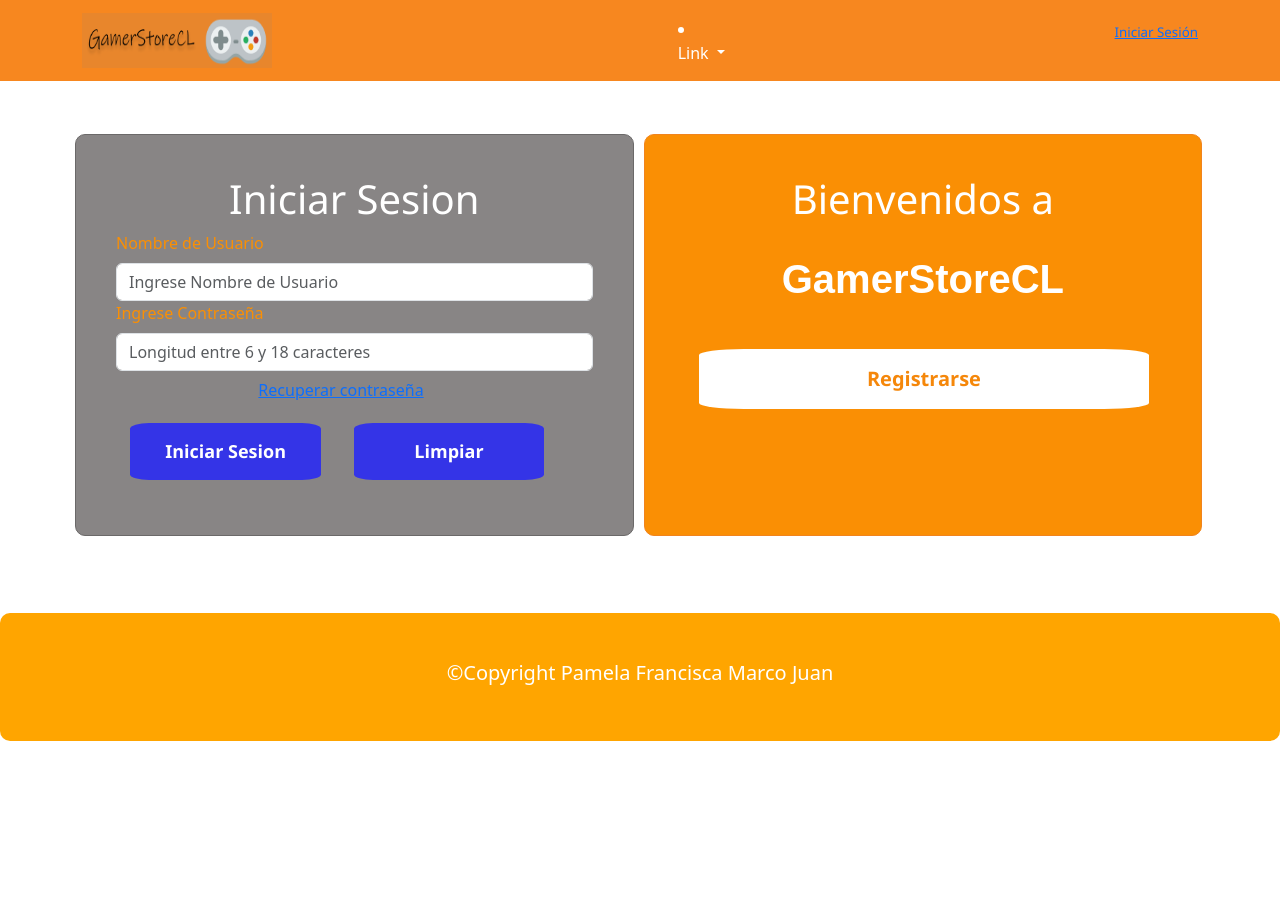
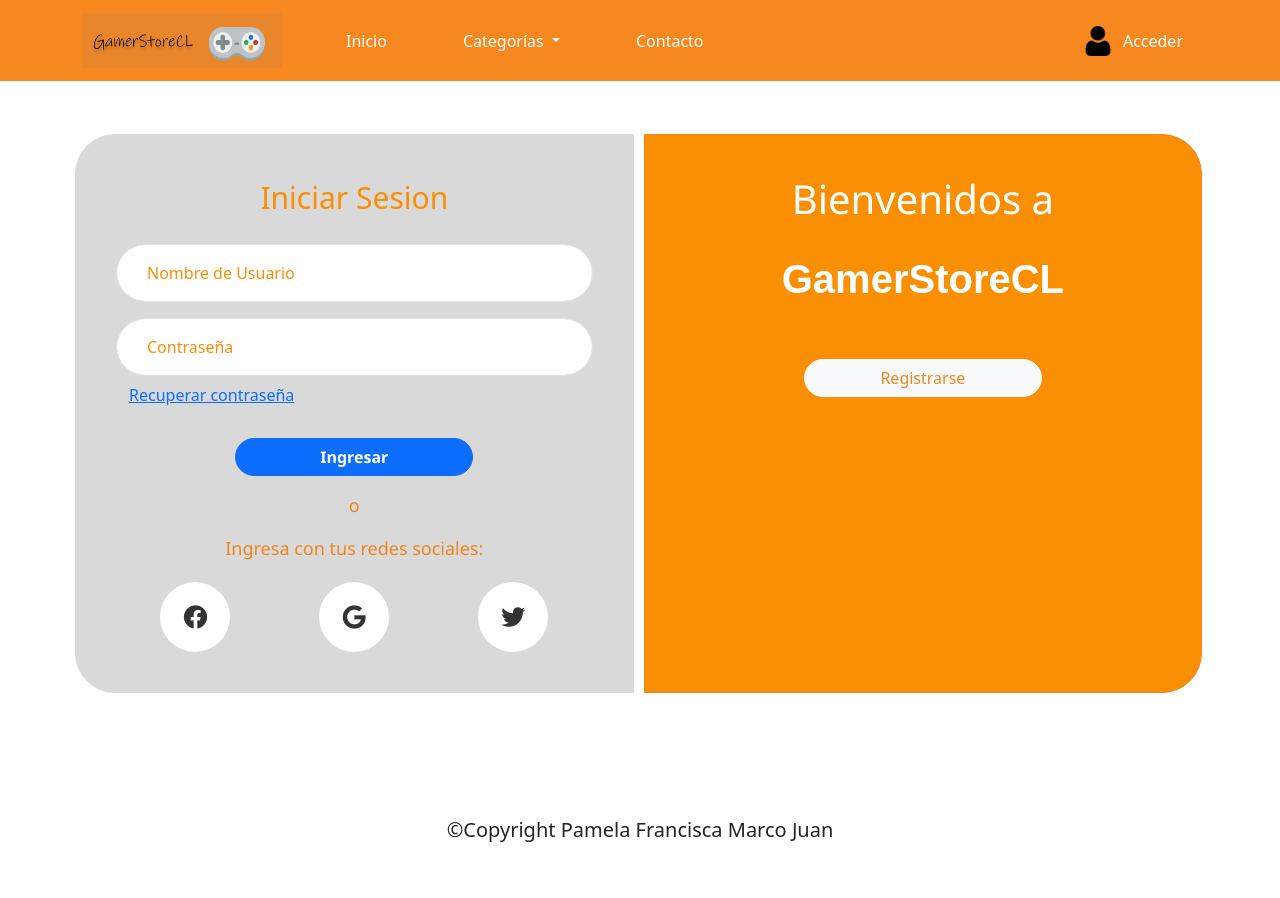
Before and after one commit to JuanmirandaSiromax/gamerstorecl, a Django app: page / in a window 1280 px wide. Before the commit the page ends 741 px from the top, so only its background shows below. Run offline with Django 4.2, Linux system fonts and the light colour scheme.

Commit message:
Se realizan modificaciones en la pagina principal

```diff
--- a/duoc/settings.py
+++ b/duoc/settings.py
@@ -81,9 +81,9 @@ WSGI_APPLICATION = 'duoc.wsgi.application'
 DATABASES = {
     'default': {
         'ENGINE': 'django.db.backends.oracle',
-        'NAME': '127.0.0.1:1521/orcl',
-        'USER': 'system',
-        'PASSWORD': 'sirona',
+        'NAME': 'localhost:1521/xe',
+        'USER': 'gamerstore',
+        'PASSWORD': 'gamerstore123',
 
         'TEST':{
             'USER': 'default_test',
--- a/mientretencion/static/css/estilo.css
+++ b/mientretencion/static/css/estilo.css
@@ -3,20 +3,23 @@ body {
     background-size: 100% 100%;
     background-repeat: no-repeat;
     background-attachment: fixed;
-    color:white;
 
 }
+
+a{
+  text-decoration: none;
+}
  .box1 {
-  border-radius: 10px;
+  border-radius: 40px 0px 0px 40px;
   width: 49%;
   padding: 40px;
-  border: 1px solid #6b6969;
+  border: 1px solid #D9D9D9;
   margin: 5px;
-  background-color: #888585;
+  background-color: #D9D9D9;
   color: #fa8f04;
   }
  .box2 {
-  border-radius: 10px;
+  border-radius: 0px 40px 40px 0px;
   width: 49%;
   padding: 40px;
   border: 1px solid #f1841d;
@@ -169,7 +172,7 @@ body {
 
   .boton2{
     background-color:  white;
-    border: 10px;;
+    border: 10px;
     color: rgb(245, 135, 10);
     padding: 15px 32px;
     text-align: center;
@@ -226,17 +229,15 @@ body {
   }
 
   .btn-primary {
-    background-color: #250031;
     color: white;
-    border-color: #250031;
     font-family: 'Segoe UI';
     font-weight: bold;
     font-size: 100%;
+    border-radius: 30px;
+    transition: all 0.3s ease;
   }
-
-  .btn-primary:hover {
-    background-color: #14002b;
-    border-color: #14002b;
+  .btn-primary:hover{
+    transform: scale(1.05);
   }
 
   .list-group-item {
@@ -251,3 +252,89 @@ body {
     height: 80%;
     box-shadow: 0 4px 8px rgba(0, 0, 0, 0.2);
   }
+
+.titulo-reg{
+  color: black;
+  text-align: center;
+  justify-content: center;
+  font-size: 20px;
+}
+
+.titulo-login{
+  color: #fa8f04;
+  text-align: center;
+  justify-content: center;
+  font-size: 30px;
+  font-weight:250;
+}
+
+.form-floating label {
+  padding-left: 30px;
+}
+
+.form-floating input {
+  border-radius: 30px;
+  text-indent: 20px;
+}
+
+.btn-light{
+  color: #f1841d;
+  border-radius: 30px;
+  transition: all 0.3s ease;
+}
+.btn-light:hover{
+  transform: scale(1.05);
+  color: #f1841d;
+}
+
+.login-button {
+  display: inline-flex;
+  align-items: center;
+  justify-content: space-between;
+  padding: 10px 15px;
+  color: white;
+  border: none;
+  border-radius: 5px;
+  cursor: pointer;
+  transition: background-color 0.3s ease;
+}
+
+
+.user-icon {
+  margin-right: 10px;
+}
+
+.button-text {
+  color: white;
+  margin-left: 10px;
+}
+
+.texto-login{
+  display: flex;
+  align-items: center;
+  justify-content: center;
+  color: #f1841d;
+  font-size: 18px;
+}
+
+.redes-sociales {
+  display: flex;
+  justify-content: space-around;
+  margin-top: 20px;
+}
+
+.red-social {
+  background-color: white;
+  border-radius: 50%;
+  width: 70px;
+  height: 70px;
+  display: flex;
+  align-items: center;
+  justify-content: center;
+  cursor: pointer;
+}
+
+.red-social i {
+  font-size: 24px;
+  color: #333;
+}
--- a/mientretencion/templates/auth/index.html
+++ b/mientretencion/templates/auth/index.html
@@ -11,17 +11,35 @@
         <div class="col-6 mb-6 box1">
             <form action="" method="POST">
                 {% csrf_token %}
-                <h1>Iniciar Sesion</h1>
-                <label for="usuario" class="form-label">Nombre de Usuario</label>
-                <input type="text" class="form-control" name="usuario" id="usuario" placeholder="Ingrese Nombre de Usuario">
-                <small class="text-danger" id="NombreUsuario-error"></small>
+                <div class="titulo-login mb-4">Iniciar Sesion</div>
+                <div class="form-floating mb-3">
+                    <input type="text" class="form-control" name="usuario" id="usuario" placeholder="Ingrese Nombre de Usuario">
+                    <label for="floatingInput">Nombre de Usuario</label>
+                  </div>
+                  <div class="form-floating">
+                    <input type="password" class="form-control" name="pass" id="pass" placeholder="Ingrese Contraseña">
+                    <label for="floatingPassword">Contraseña</label>
+                </div>
+                <small class="text-danger" id="pass-error"></small>
 
-                <label for="pass" class="form-label">Ingrese Contraseña</label>
-                <input type="password" class="form-control" name="pass" id="pass" placeholder="Longitud entre 6 y 18 caracteres">
-                <small class="text-danger" id="pass-error"></small>
-                <a href="{% url 'recuperar_contrasenna' %}" class="btn btn-link" style="width: 450px">Recuperar contraseña</a>
-                <button type="submit" class="boton1">Iniciar Sesion</button>
-                <button type="reset" class="boton1">Limpiar</button>
+                <a href="{% url 'recuperar_contrasenna' %}" class="btn btn-link ms-auto" style="margin-left: auto;">Recuperar contraseña</a>
+                <div class="d-grid gap-2 col-6 mx-auto">
+                    <button class="btn btn-primary mt-4" type="submit">Ingresar</button>
+                </div>
+                <p class="texto-login mt-3">o</p>
+                <p class="texto-login">Ingresa con tus redes sociales: </p>
+                <!-- Logos Redes Sociales -->
+                <div class="redes-sociales">
+                    <a class="red-social" href="#">
+                        <i class="fab fa-facebook"></i>
+                    </a>
+                    <a class="red-social" href="#">
+                        <i class="fab fa-google"></i>
+                    </a>
+                    <a class="red-social" href="#">
+                        <i class="fab fa-twitter"></i>
+                    </a>
+                </div>
 
             </form>
         </div>
@@ -29,21 +47,18 @@
         <div class="col-6 mb-6 box2">
             <form action="" method="POST">
                 {% csrf_token %}
-
                 <h1>Bienvenidos a </h1>
                 <br>
                 <h1 style="font-family: 'Ink Free', sans-serif;font-weight: bold;">GamerStoreCL</h1>
                 <br>
-                <a href="{% url 'formulario' %}" class="boton2" style="width: 450px">Registrarse</a>
+                <div class="d-grid gap-2 col-6 mx-auto">
+                    <a href="{% url 'formulario' %}" class="btn btn-light mt-4" type="button">Registrarse</a>
+                </div>
             </form>
         </div>
     </div>
-</div>
-<br>
-<br>
-<br>
-
-<footer class="text-center py-5 estilo-footer">
-    <h5>&copy;Copyright Pamela Francisca Marco Juan</h5>
-</footer>
+    </div>
+    <br>
+    <br>
+    <br>
 {% endblock %}
--- a/mientretencion/templates/base.html
+++ b/mientretencion/templates/base.html
@@ -6,9 +6,10 @@
   <meta charset="UTF-8">
   <meta name="viewport" content="width=device-width, initial-scale=1.0">
   <!-- Bootstrap CSS -->
-  <link href="https://cdn.jsdelivr.net/npm/bootstrap@5.3.1/dist/css/bootstrap.min.css" rel="stylesheet"
-    integrity="sha384-4bw+/aepP/YC94hEpVNVgiZdgIC5+VKNBQNGCHeKRQN+PtmoHDEXuppvnDJzQIu9" crossorigin="anonymous">
+  <link href="https://cdn.jsdelivr.net/npm/bootstrap@5.3.2/dist/css/bootstrap.min.css" rel="stylesheet" integrity="sha384-T3c6CoIi6uLrA9TneNEoa7RxnatzjcDSCmG1MXxSR1GAsXEV/Dwwykc2MPK8M2HN" crossorigin="anonymous">
   <link rel="stylesheet" href="{% static 'css/estilo.css' %}">
+  <link rel="stylesheet" href="https://cdnjs.cloudflare.com/ajax/libs/font-awesome/5.15.3/css/all.min.css" integrity="sha384-SZXxX4whJ79/gErwcOYf+zWLeJdY/qpuqC4cAa9rOGUstPomtqpuNWT9wdPEn2fk" crossorigin="anonymous">
+
   <title>GamerStoreCL</title>
 </head>
 
@@ -16,48 +17,46 @@
   <nav class="navbar navbar-expand-lg bg-orange">
     <div class="container">
       <a class="navbar-brand" href="#">
-        <img src={% static '/imagenes/logo.png' %} alt="" width="190" height="55">
+        <img src={% static '/imagenes/logo3.png' %} alt="" width="200" height="55" style="background: none; border: none;">
       </a>
+      <div class="collapse navbar-collapse" id="navbarText">
+        <ul class="navbar-nav me-auto mb-2 mb-lg-0">
+          <li class="nav-item">
+            <a class="nav-link active" aria-current="page" href="#" style="color: #fff; margin-right: 60px;margin-left: 40px;">Inicio</a>
+          </li>
           <li class="nav-item dropdown">
-        <a class="nav-link dropdown-toggle" href="#" id="navbarScrollingDropdown" role="button" data-bs-toggle="dropdown" aria-expanded="false">
-          Link
+            <a class="nav-link dropdown-toggle" href="#" role="button" data-bs-toggle="dropdown" aria-expanded="false" style="color: #fff; margin-right: 60px;">
+              Categorías
             </a>
-        <ul class="dropdown-menu" aria-labelledby="navbarScrollingDropdown">
+            <ul class="dropdown-menu">
               <li><a class="dropdown-item" href="#">Action</a></li>
               <li><a class="dropdown-item" href="#">Another action</a></li>
-          <li><hr class="dropdown-divider"></li>
               <li><a class="dropdown-item" href="#">Something else here</a></li>
             </ul>
           </li>
-      <div>
+          <li class="nav-item">
+            <a class="nav-link" href="#" style="color: #fff; margin-right: 60px;">Contacto</a>
+          </li>
+        </ul>
+        <div class="login-button" ">
           {% block inicio_sesion %}
           {% endblock %}
           {% if request.user.is_authenticated %}
           <p>Bienvenido, {{ request.user.username }} (<a href="{% url 'logout' %}">Cerrar Sesión</a>)</p>
           {% else %}
-        <p><a href="{% url 'index' %}">Iniciar Sesión</a></p>
+          <img src="{% static 'imagenes/usuario.png' %}" alt="Logo" class="logo" style="width: 30px; height: 30px;">
+          <a class="button-text" href="{% url 'index' %}">Acceder</a>
           {% endif %}
-      </div>
+        </a>
       </div>
     </div>
   </nav>
-
-
-
-
-
-
 
     {% block contenido %}
     {% endblock %}
 
 <!-- Bootstrap JS y Popper.js (opcional, si los necesitas) -->
-<script src="https://cdn.jsdelivr.net/npm/bootstrap@5.3.1/dist/js/bootstrap.min.js"
-  integrity="sha384-Rx+T1VzGupg4BHQYs2gCW9It+akI2MM/mndMCy36UVfodzcJcF0GGLxZIzObiEfa"
-  crossorigin="anonymous"></script>
-<script src="https://cdn.jsdelivr.net/npm/@popperjs/core@2.11.8/dist/umd/popper.min.js"
-  integrity="sha384-I7E8VVD/ismYTF4hNIPjVp/Zjvgyol6VFvRkX/vR+Vc4jQkC+hVqc2pM8ODewa9r"
-  crossorigin="anonymous"></script>
+<script src="https://cdn.jsdelivr.net/npm/bootstrap@5.3.2/dist/js/bootstrap.bundle.min.js" integrity="sha384-C6RzsynM9kWDrMNeT87bh95OGNyZPhcTNXj1NW7RuBCsyN/o0jlpcV8Qyq46cDfL" crossorigin="anonymous"></script>
 
   {% block js %}
   {% endblock %}
@@ -67,8 +66,6 @@
   </footer>
 
 
-
-
 </body>
 
 </html>
```
Also changed, not shown: mientretencion/templates/auth/formulario.html (+12 -21 lines), mientretencion/templates/auth/home.html (added, +24 -0 lines), mientretencion/templates/auth/listado_productos.html (added, +26 -0 lines), mientretencion/templates/auth/listado_usuarios.html (+1 -7 lines), mientretencion/static/imagenes/logo3.png (added), mientretencion/static/imagenes/usuario.png (added). Lines whose indentation alone changed are shown as unchanged.
